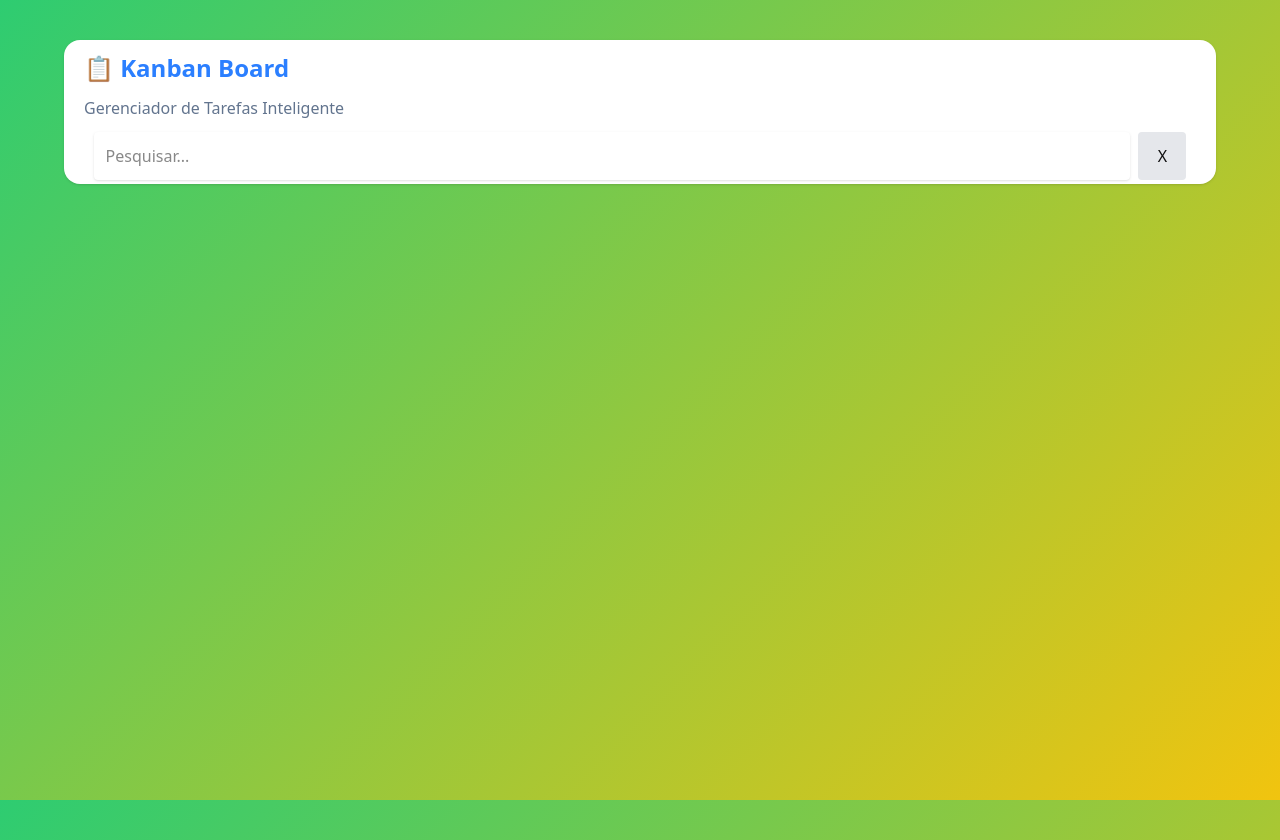
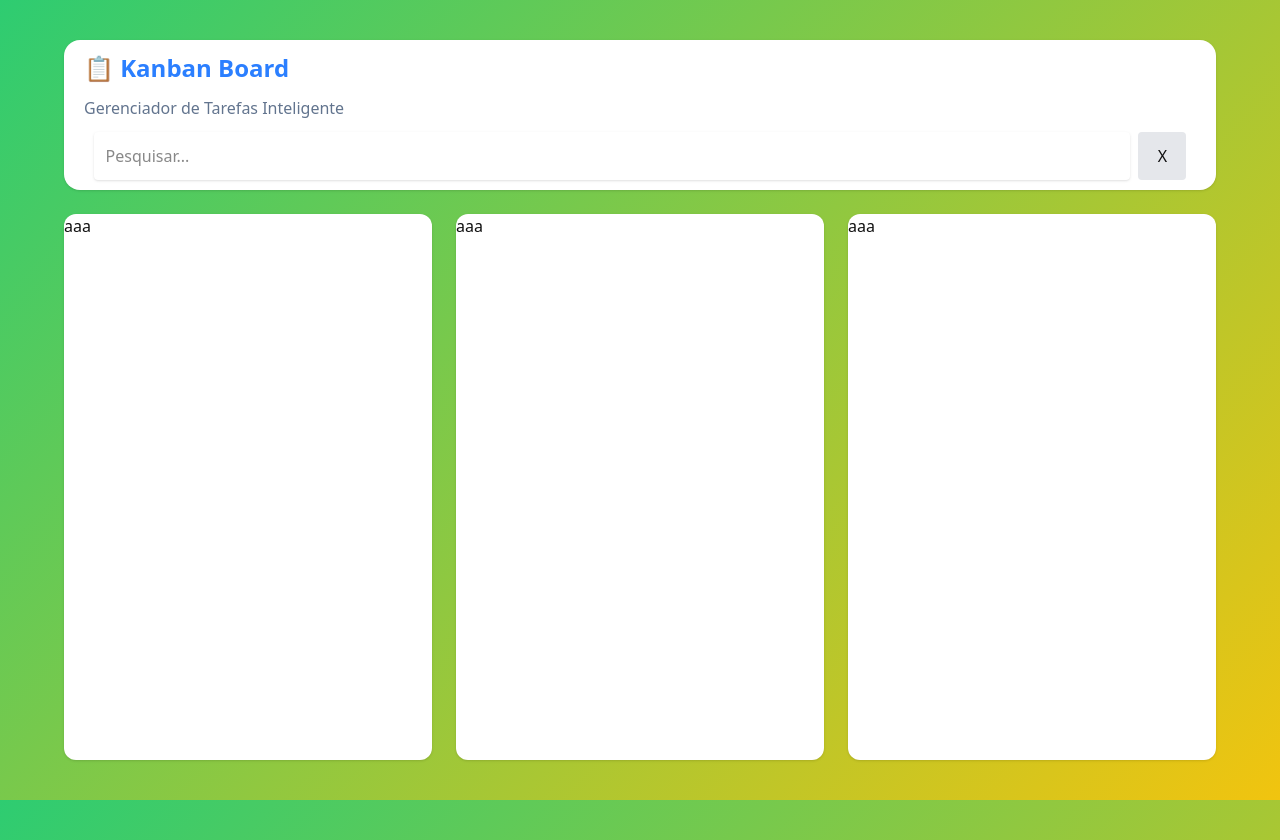
Before and after one commit to Vinist021/kanban, a React (Vite) app: page / in a window 1280 px wide. Built offline with nearby package versions, Linux system fonts and the light colour scheme.

Commit message:
feat: adicionadas colunas

```diff
--- /dev/null
+++ b/src/components/BoardColumn.jsx
@@ -0,0 +1,11 @@
+import React from 'react'
+
+const BoardColumn = () => {
+  return (
+    <div className='h-full w-[33%] bg-white rounded-xl shadow'>
+        aaa
+    </div>
+  )
+}
+
+export default BoardColumn
--- a/src/components/Container.jsx
+++ b/src/components/Container.jsx
@@ -1,9 +1,15 @@
+import BoardColumn from "./BoardColumn";
 import SearchInput from "./SearchInput";
 
 const Container = () => {
   return (
-    <div className="w-[90%] h-[90vh] mx-auto flex mt-10">
-        <SearchInput></SearchInput>
+    <div className="w-[90%] h-[90vh] mx-auto flex flex-col items-center mt-10 gap-6">
+      <SearchInput></SearchInput>
+      <div className="w-full h-[80%] flex gap-6">
+        <BoardColumn></BoardColumn>
+        <BoardColumn></BoardColumn>
+        <BoardColumn></BoardColumn>
+      </div>
     </div>
   );
 };
--- a/src/components/SearchInput.jsx
+++ b/src/components/SearchInput.jsx
@@ -1,6 +1,6 @@
 const SearchInput = () => {
   return (
-    <div className="w-full bg-white h-[20%] rounded-2xl shadow">
+    <div className="w-full bg-white h-[22%] rounded-2xl shadow">
       <h1 className="ps-5 pb-3 mt-3 text-blue-500 text-2xl font-bold">
         📋 Kanban Board
       </h1>
```
